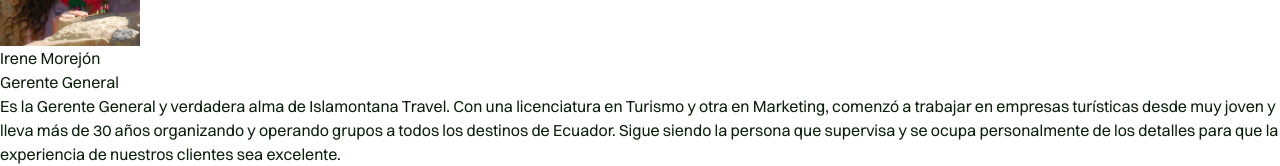
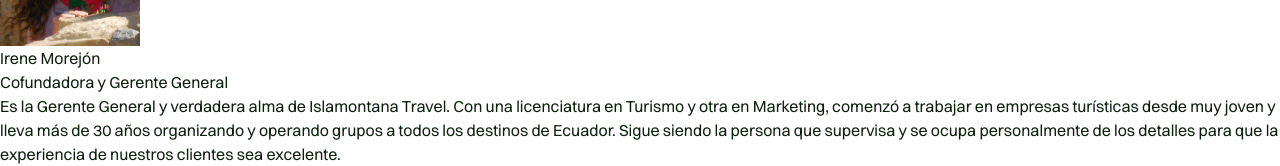
Before and after one commit to sadie27/IslaMontanaWeb, a Next.js app in the folder frontend/: page /about in a window 1280 px wide. Shown: the part 737-903 px from the top of the page. Built offline with nearby package versions, Linux system fonts and the light colour scheme; no server answers.

Commit message:
Update about.ts

```diff
--- a/frontend/src/data/about.ts
+++ b/frontend/src/data/about.ts
@@ -14,7 +14,7 @@ export const ABOUT_HISTORY = {
 export const TEAM_MEMBERS: TeamMember[] = [
   {
     name: 'Irene Morejón',
-    role: 'Gerente General',
+    role: 'Cofundadora y Gerente General',
     photo: ASSETS.TEAM.IRENE,
     placeholderBg: '#3aa023',
     bio: 'Es la Gerente General y verdadera alma de Islamontana Travel. Con una licenciatura en Turismo y otra en Marketing, comenzó a trabajar en empresas turísticas desde muy joven y lleva más de 30 años organizando y operando grupos a todos los destinos de Ecuador. Sigue siendo la persona que supervisa y se ocupa personalmente de los detalles para que la experiencia de nuestros clientes sea excelente.',
```
